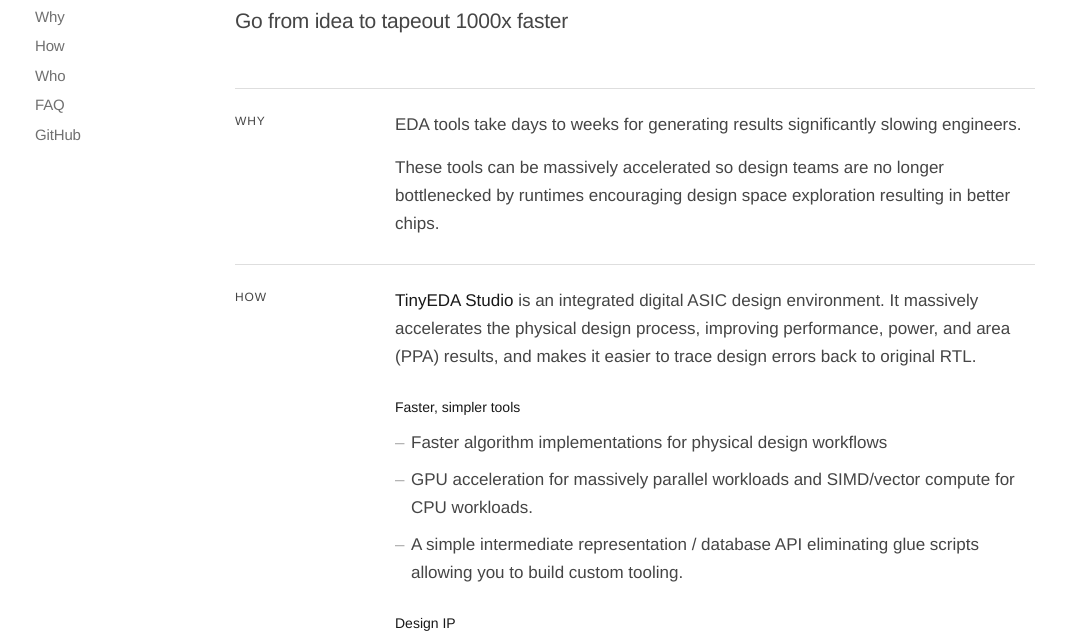
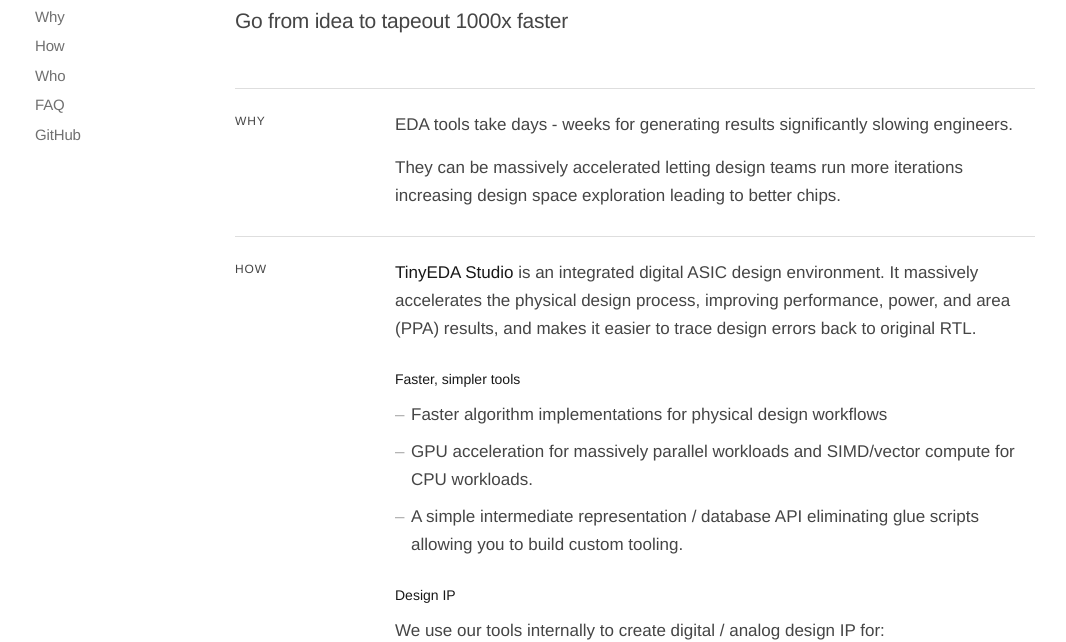
Before and after one commit to tinyeda/tinyeda-website, a plain HTML site: page index.html in a window 1280 px wide. Shown: the part 154-796 px from the top of the page, without its empty margins (65-1131 px from the left). Drawn offline with Linux system fonts and the light colour scheme.

Commit message:
better grammar

```diff
--- a/index.html
+++ b/index.html
@@ -115,8 +115,8 @@
 					<section class="row" id="why">
 						<h2>Why</h2>
 						<div class="copy">
-							<p>EDA tools take days to weeks for generating results significantly slowing engineers.</p>
-							<p>These tools can be massively accelerated so design teams are no longer bottlenecked by runtimes encouraging design space exploration resulting in better chips.</p>
+							<p>EDA tools take days - weeks for generating results significantly slowing engineers.</p>
+							<p>They can be massively accelerated letting design teams run more iterations increasing design space exploration leading to better chips.</p>
 						</div>
 					</section>
 					<section class="row" id="how">
```
